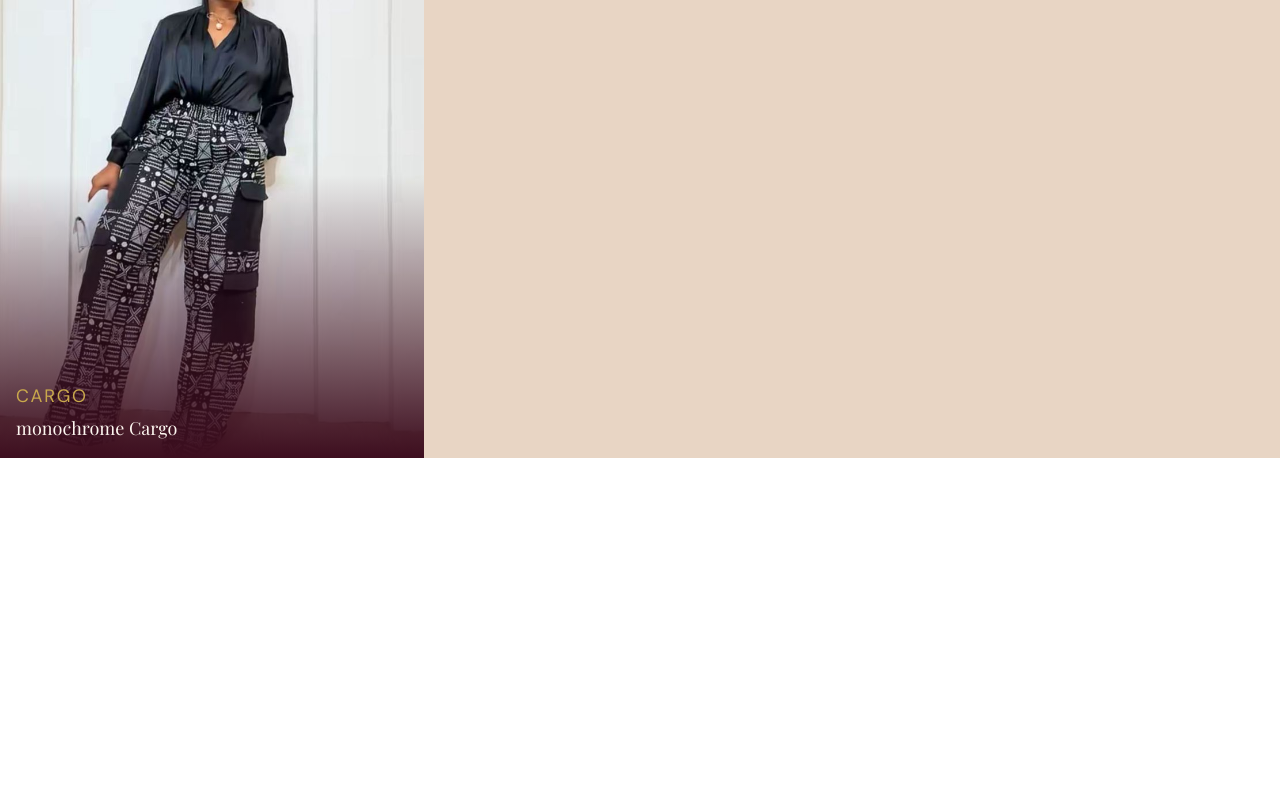
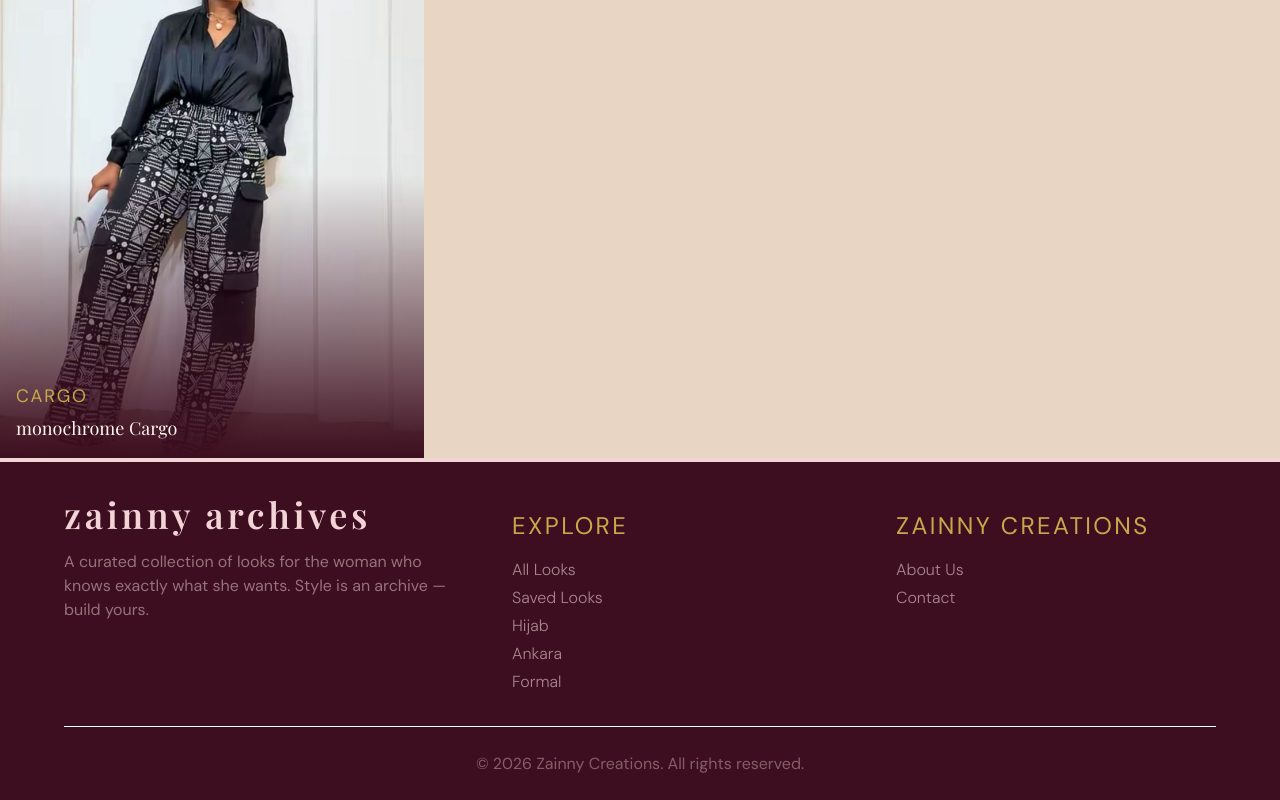
Before and after one commit to zainabometere621/zainny-archive, a Next.js app: page / in a window 1280 px wide. Shown: the part 3693-4493 px from the top of the page. Before the commit the page ends 4151 px from the top, so only its background shows below. Built offline with nearby package versions, Linux system fonts and the light colour scheme.

Commit message:
feat:I created the footer and worked on it

```diff
--- a/app/layout.tsx
+++ b/app/layout.tsx
@@ -3,6 +3,7 @@ import { Playfair_Display, DM_Sans } from "next/font/google";
 import "./globals.css";
 import { Providers } from "@/lib/Provider";
 import Navbar from "@/components/Navbar";
+import Footer from "@/components/Footer";
 
 const playfair = Playfair_Display({
   subsets: ["latin"],
@@ -31,10 +32,13 @@ export default function RootLayout({
       lang="en"
       className={`${playfair.variable} ${dmSans.variable} h-full antialiased`}
     >
-      <body className="min-h-full flex flex-col">
+      <body className="min-h-full flex flex-col bg-[#F2D4D7]">
         <Providers>
           <Navbar />
           {children}
+          <div className="pt-1">
+          <Footer />
+          </div>
         </Providers>
       </body>
     </html>
--- /dev/null
+++ b/components/Footer.tsx
@@ -0,0 +1,39 @@
+export default function Footer() {
+  return (
+    <footer className="bg-[#3D0E1F] px-8 lg:px-16  pb-6">
+      <div className="grid lg:grid-cols-3 space-y-4 lg:space-x-16 pt-8 pb-8 border-b border-white">
+        <div className="">
+          <h1 className="text-xl lg:text-4xl tracking-widest text-[#F2D4D7] font-semibold mb-4">zainny archives</h1>
+          <p className="text-sm lg:text-base  text-[#F2D4D7]/50">
+            A curated collection of looks for the woman who knows exactly what
+            she wants. Style is an archive — build yours.
+          </p>
+        </div>
+        <div className=" ">
+          <p className="text-[#C9A84C] text-base lg:text-2xl tracking-widest uppercase mb-4">Explore</p>
+           <div className="flex flex-col gap-1">
+            {['All Looks', 'Saved Looks', 'Hijab', 'Ankara', 'Formal'].map((item) => (
+              <span key={item} className="text-sm lg:text-base text-[#F2D4D7]/60 font-light cursor-pointer hover:text-[#F2D4D7]">
+                {item}
+              </span>
+            ))}
+          </div>
+        </div>
+        <div>
+          <p className="text-[#C9A84C] text-base lg:text-2xl tracking-widest uppercase mb-4">zainny creations</p>
+          <div className="flex flex-col gap-1">
+            {['About Us', 'Contact'].map((item) => (
+              <span key={item} className="text-sm lg:text-base text-[#F2D4D7]/60 font-light cursor-pointer hover:text-[#F2D4D7]">
+                {item}
+              </span>
+            ))}
+          </div>
+        </div>
+      </div>
+      <div className="flex flex-col justify-center items-center pt-6">
+        <hr className="text-[#F2D4D7]"/>
+        <p className="text-xs lg:text-base text-[#F2D4D7]/40"> © 2026 Zainny Creations. All rights reserved.</p>
+      </div>
+    </footer>
+  );
+}
```
